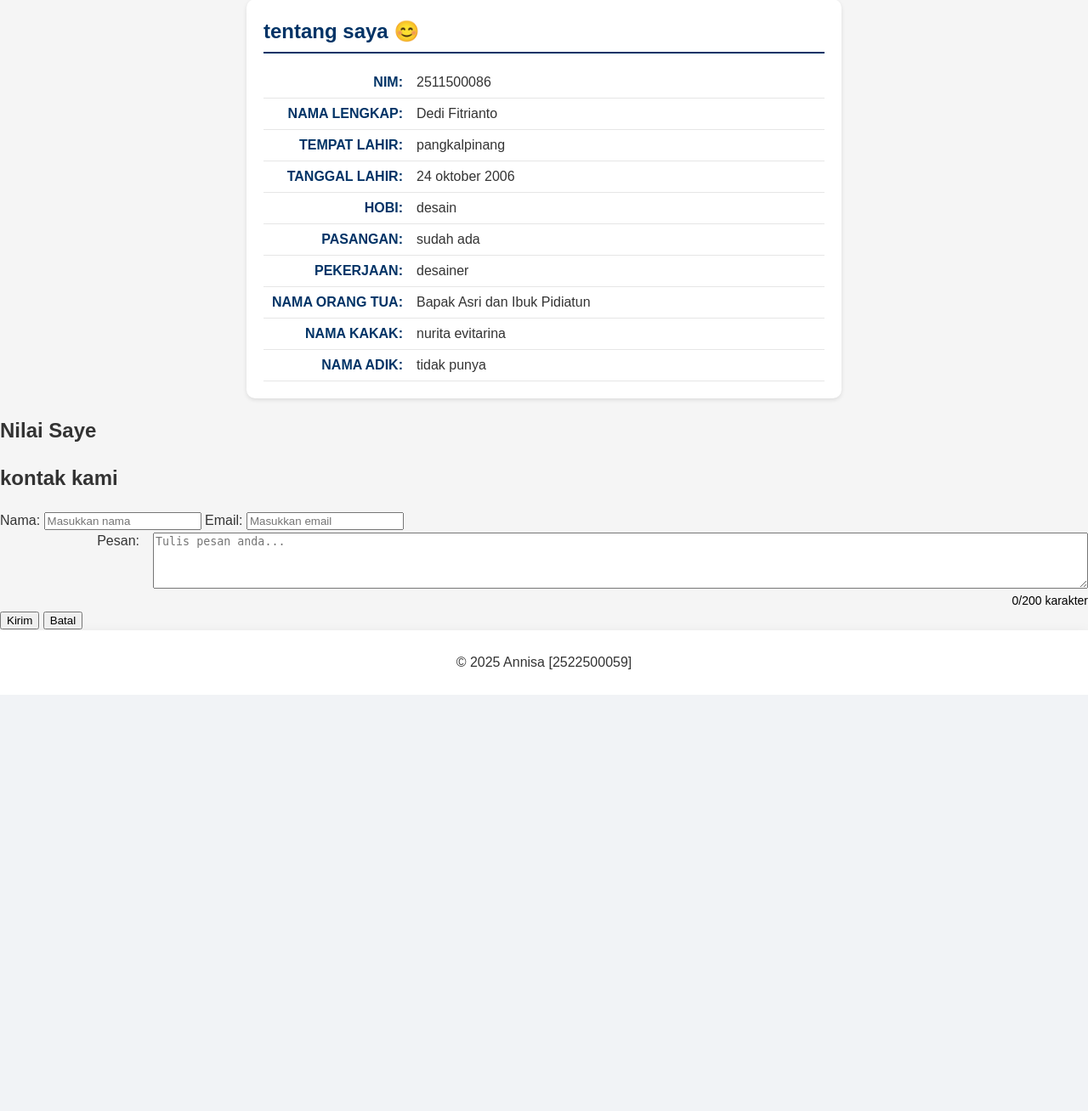
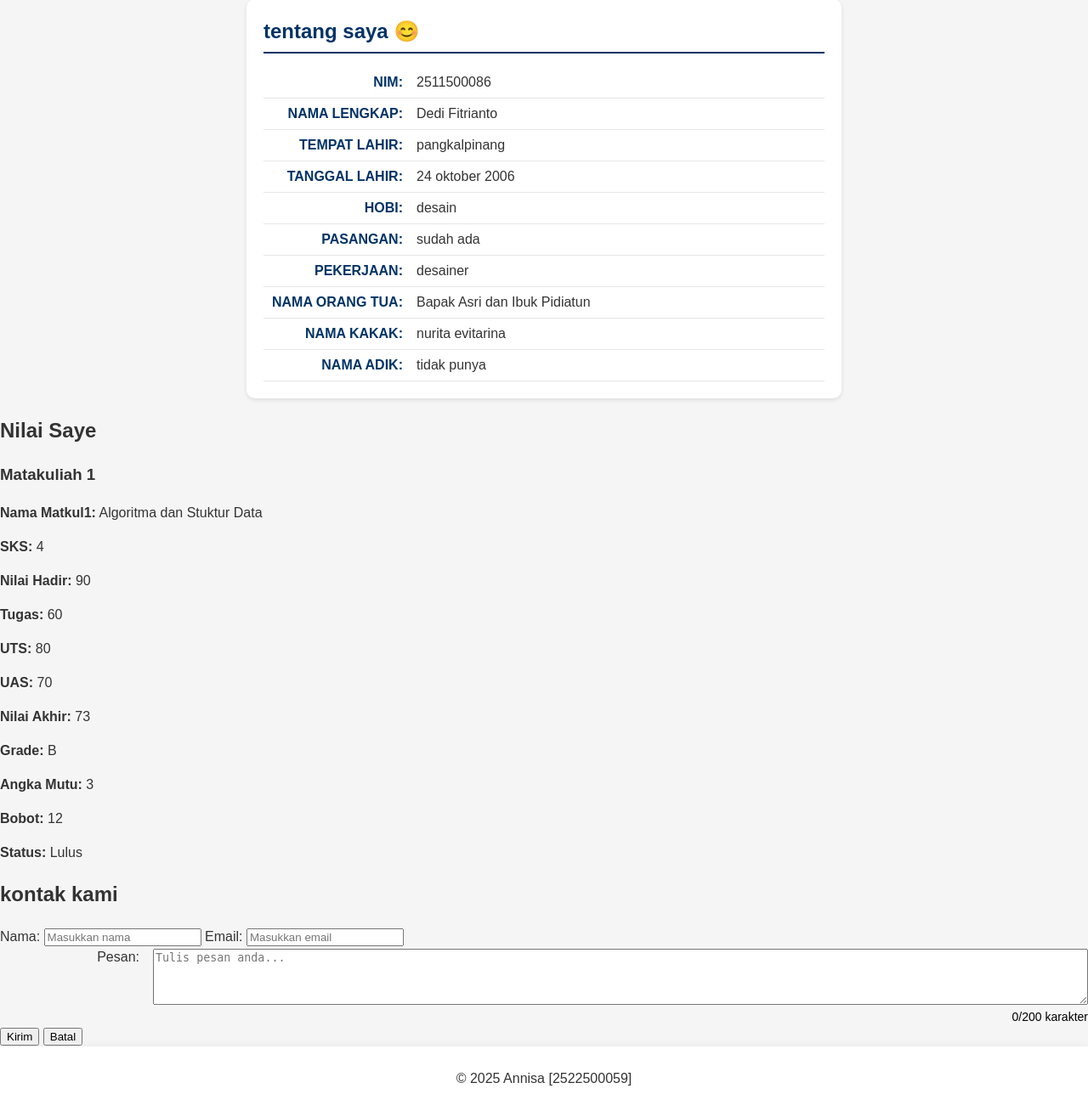
Before and after one commit to 2522500059-source/2522500059-PWD-GB1J-25260, a PHP site: page /pertemuan-06/index.php in a window 1280 px wide. Shown: the part 370-1678 px from the top of the page at 85% size. Before the commit the page ends 1188 px from the top, so only its background shows below. Run offline with PHP 8.4, Linux system fonts and the light colour scheme.

Commit message:
membuat H3 Matkul 1

```diff
--- a/pertemuan-06/index.php
+++ b/pertemuan-06/index.php
@@ -468,10 +468,21 @@
         $ipk= $totalbobot/$totalsks;
         ?>
 
+        <h2>Nilai Saye</h2>
 
+        <h3>Matakuliah 1</h3>
+        <p><strong>Nama Matkul1:</strong> <?php echo $namamatkul1;?></p>
+        <p><strong>SKS:</strong> <?php echo $sksmatkul1; ?></p>
+        <p><strong>Nilai Hadir:</strong> <?php echo $nilaihadir1; ?></p>
+        <p><strong>Tugas:</strong> <?php echo $nilaitugas1; ?></p>
+        <p><strong>UTS:</strong> <?php echo $nilaiuts1; ?></p>
+        <p><strong>UAS:</strong> <?php echo $nilaiuas1; ?></p>
+        <p><strong>Nilai Akhir:</strong> <?php echo $nilaiAkhir1; ?></p>
+        <p><strong>Grade:</strong> <?php echo $grade1; ?></p>
+        <p><strong>Angka Mutu:</strong> <?php echo $mutu1; ?></p>
+        <p><strong>Bobot:</strong> <?php echo $bobot1; ?></p>
+        <p><strong>Status:</strong> <?php echo $status1; ?></p>
 
-
-        <h2>Nilai Saye</h2>
       <h2>kontak kami</h2>
       <form action="" method="GET">
         <label for="txtNama"><span>Nama:</span>
```
Also changed, not shown: pertemuan-06/README.md.
